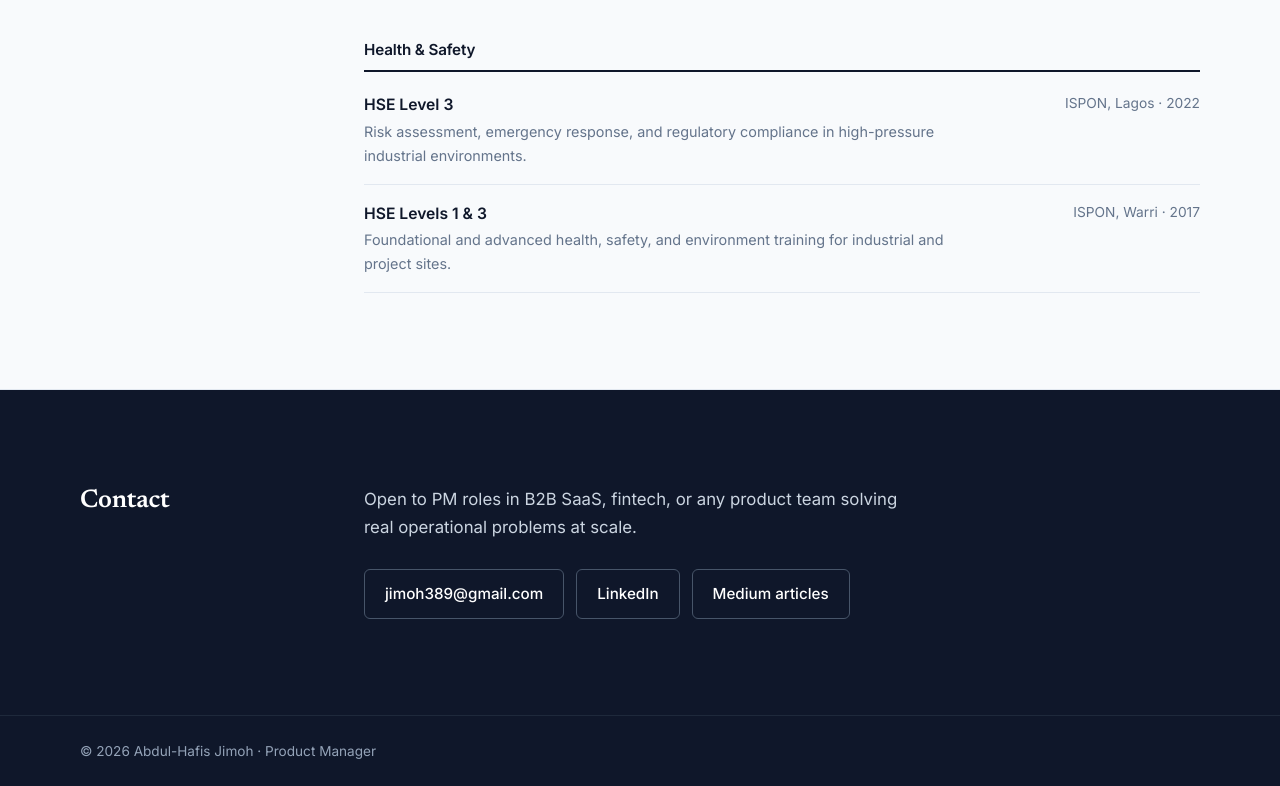
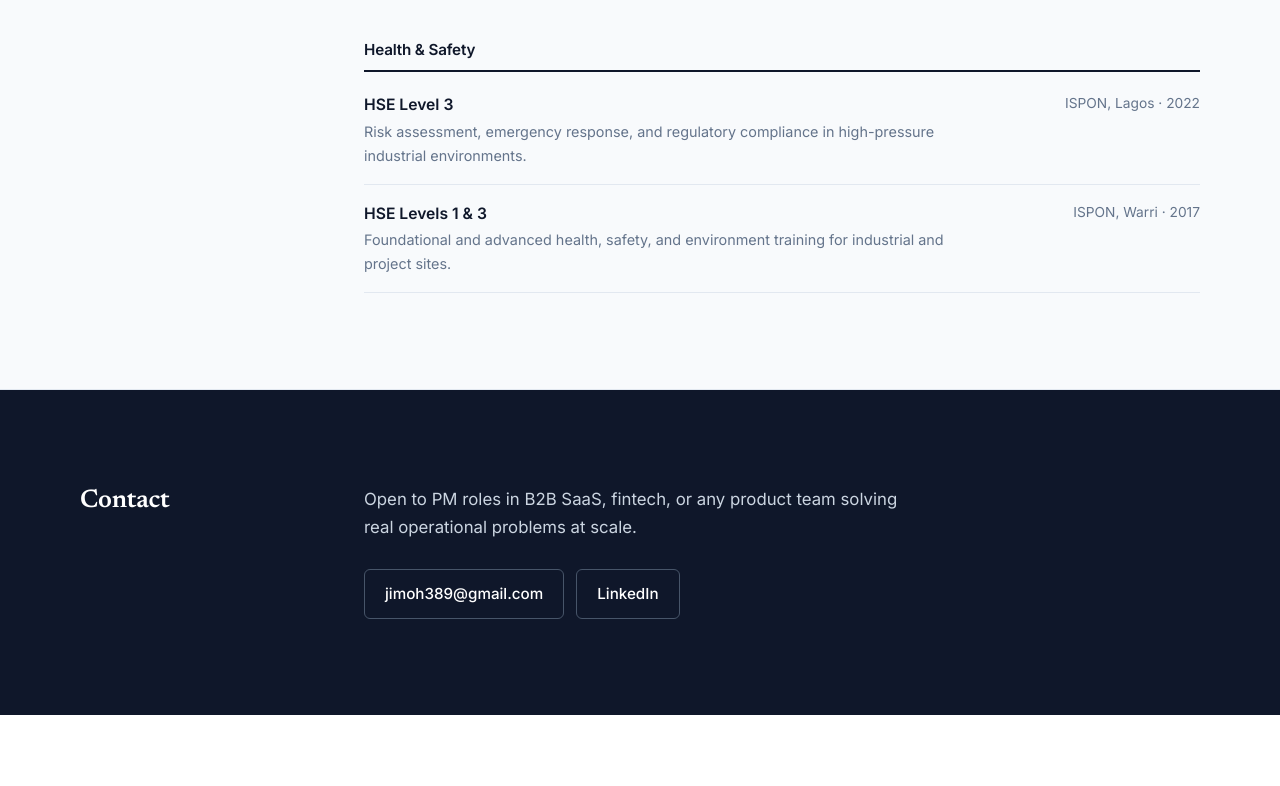
Before and after one commit to jimoh389/Abdul-hafis-Jimoh-Portfolio, a plain HTML site: page index.html in a window 1280 px wide. Shown: the part 7363-8149 px from the top of the page. After the commit the page ends 8078 px from the top, so only its background shows below. Drawn offline with Linux system fonts and the light colour scheme.

Commit message:
Add files via upload

```diff
--- a/index.html
+++ b/index.html
@@ -3,6 +3,13 @@
 <head>
 <meta charset="UTF-8"/>
 <meta name="viewport" content="width=device-width, initial-scale=1.0"/>
+<meta name="description" content="Product Manager in Lagos, Nigeria with hands-on experience in product research, strategy, PRDs, QA, and go-to-market across FinTech, Gaming, SaaS, HealthTech, and more."/>
+<meta property="og:type" content="website"/>
+<meta property="og:title" content="Abdul-Hafis Jimoh — Product Manager"/>
+<meta property="og:description" content="Product Manager in Lagos, Nigeria with hands-on experience in product research, strategy, PRDs, QA, and go-to-market across FinTech, Gaming, SaaS, HealthTech, and more."/>
+<meta name="twitter:card" content="summary"/>
+<meta name="twitter:title" content="Abdul-Hafis Jimoh — Product Manager"/>
+<meta name="twitter:description" content="Product Manager in Lagos, Nigeria with hands-on experience in product research, strategy, PRDs, QA, and go-to-market across FinTech, Gaming, SaaS, HealthTech, and more."/>
 <title>Abdul-Hafis Jimoh — Product Manager</title>
 <link href="https://fonts.googleapis.com/css2?family=Inter:wght@400;500;600&family=Newsreader:wght@500;600&display=swap" rel="stylesheet"/>
 <style>
@@ -486,15 +493,9 @@
     <div class="contact-links">
       <a href="mailto:jimoh389@gmail.com" class="contact-link">jimoh389@gmail.com</a>
       <a href="https://www.linkedin.com/in/abdul-hafis-jimoh-013042247/" target="_blank" rel="noopener" class="contact-link">LinkedIn</a>
-      <a href="https://medium.com/@hafisjimoh9/bootcamp-experience-leading-a-remote-product-management-team-a019bdbf1776" target="_blank" rel="noopener" class="contact-link">Medium articles</a>
     </div>
   </div>
 </section>
 
-<footer>
-  <p>© 2026 Abdul-Hafis Jimoh · Product Manager</p>
-
-</footer>
-
 </body>
 </html>
```
